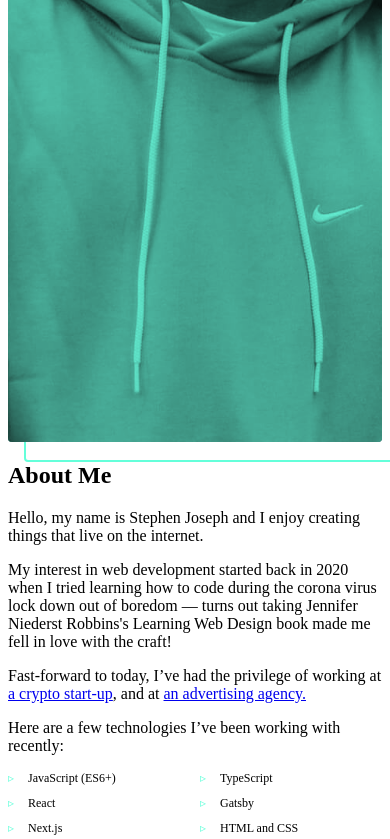
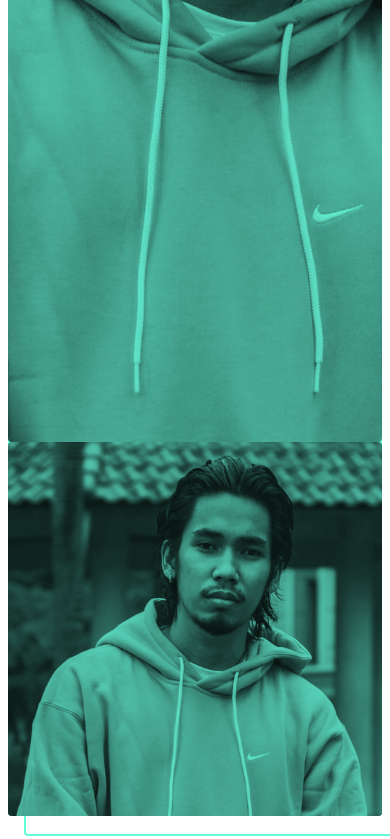
Before and after one commit to stephmunez/portfolio-website-v2, a Next.js app: page / in a window 390 px wide. Shown: the part 1156-1995 px from the top of the page. Built offline with nearby package versions, Linux system fonts and the light colour scheme.

Commit message:
feat: animations

```diff
--- a/components/About/About.js
+++ b/components/About/About.js
@@ -3,6 +3,7 @@ import Image from 'next/image';
 import Link from 'next/link';
 import styles from './About.module.scss';
 import { v4 as uuidv4 } from 'uuid';
+import { motion } from 'framer-motion';
 
 const skills = [
   'JavaScript (ES6+)',
@@ -17,10 +18,16 @@ const About = () => {
   return (
     <section
       id='about'
-      className='mb-16 flex w-[82.93%] flex-col md:mb-32 md:w-[89.71%]'
+      className='mb-16 flex w-[82.93%] flex-col md:mb-32 md:w-[89.71%] xl:mb-40 xl:w-[77.08%]'
     >
-      <div className='flex w-full flex-col gap-12 md:flex-row md:items-center md:gap-[4.313rem]'>
-        <div className={styles.wrapper}>
+      <div className='flex w-full flex-col gap-12 md:flex-row md:items-center md:gap-[4.313rem] xl:gap-[7.813rem]'>
+        <motion.div
+          className={styles.wrapper}
+          initial={{ opacity: 0, translateX: -50 }}
+          whileInView={{ opacity: 1, translateX: 0 }}
+          transition={{ duration: 0.5, ease: 'easeIn' }}
+          viewport={{ once: true }}
+        >
           <div className='md:hidden'>
             <Image
               className={styles.img}
@@ -33,7 +40,7 @@ const About = () => {
               objectPosition='center top'
             />
           </div>
-          <div className='hidden md:block'>
+          <div className='hidden md:block xl:hidden'>
             <Image
               className={styles.img}
               src='/images/homepage/image-homepage-profile@2x.jpg'
@@ -45,9 +52,27 @@ const About = () => {
               objectPosition='center top'
             />
           </div>
-        </div>
+          <div className='hidden xl:block'>
+            <Image
+              className={styles.img}
+              src='/images/homepage/image-homepage-profile@2x.jpg'
+              alt='Stephen Joseph'
+              width='100%'
+              height='100%'
+              layout='responsive'
+              objectFit='cover'
+              objectPosition='center top'
+            />
+          </div>
+        </motion.div>
 
-        <div className='flex w-full flex-col gap-6 border-y border-solid border-aquamarine py-12 md:w-[49.20%] md:py-14'>
+        <motion.div
+          className='flex w-full flex-col gap-6 border-y border-solid border-aquamarine py-12 md:w-[49.20%] md:py-14 xl:w-[34.48%]'
+          initial={{ opacity: 0, translateX: 50 }}
+          whileInView={{ opacity: 1, translateX: 0 }}
+          transition={{ duration: 0.5, ease: 'easeIn' }}
+          viewport={{ once: true }}
+        >
           <h2 className='font-h2 text-aquamarine'>About Me</h2>
           <div className='flex flex-col gap-4'>
             <p className='font-body-1 text-light-slate'>
@@ -76,7 +101,7 @@ const About = () => {
                 href='https://www.codeandtheory.com/'
               >
                 <a className='text-aquamarine hover:underline active:underline'>
-                  an advertising agency.
+                  a creative digital agency.
                 </a>
               </Link>
             </p>
@@ -100,7 +125,7 @@ const About = () => {
           <Link href='/portfolio'>
             <a className='btn mt-4'>Go to portfolio</a>
           </Link>
-        </div>
+        </motion.div>
       </div>
     </section>
   );
--- a/components/About/About.module.scss
+++ b/components/About/About.module.scss
@@ -92,3 +92,9 @@
     width: 40.78%;
   }
 }
+
+@media (min-width: 1280px) {
+  .wrapper {
+    width: 53.2%;
+  }
+}
--- a/components/CallToAction/CallToAction.js
+++ b/components/CallToAction/CallToAction.js
@@ -1,8 +1,15 @@
 import Link from 'next/link';
+import { motion } from 'framer-motion';
 
 const CallToAction = () => {
   return (
-    <section className='mb-20 flex w-[82.93%] flex-col md:mb-24 md:w-[89.71%]'>
+    <motion.section
+      className='mb-20 flex w-[82.93%] flex-col md:mb-24 md:w-[89.71%] xl:w-[77.08%]'
+      initial={{ opacity: 0, translateY: 50 }}
+      whileInView={{ opacity: 1, translateY: 0 }}
+      transition={{ duration: 0.5, ease: 'easeIn' }}
+      viewport={{ once: true }}
+    >
       <div className='flex w-full flex-col items-center gap-10 md:flex-row md:items-center md:justify-between md:gap-8'>
         <h2 className='font-h2 w-full text-center text-[3rem] leading-[2.5rem] tracking-[-0.36px] md:min-w-[350px] md:text-left md:text-[2.5rem]'>
           Interested in doing a project together?
@@ -12,7 +19,7 @@ const CallToAction = () => {
           <a className='btn md:min-w-[10.1rem]'>Contact Me</a>
         </Link>
       </div>
-    </section>
+    </motion.section>
   );
 };
 
--- a/components/Footer/Footer.js
+++ b/components/Footer/Footer.js
@@ -6,8 +6,8 @@ import Twitter from '../icons/Twitter';
 
 const Footer = () => {
   return (
-    <footer className='flex w-full flex-col items-center bg-light-navy py-14 md:py-6'>
-      <div className='flex w-[89.71%] flex-col items-center gap-8 md:flex-row md:justify-between'>
+    <footer className='flex w-full flex-col items-center bg-light-navy py-14 md:py-6 xl:py-8'>
+      <div className='flex flex-col items-center gap-8 md:w-[89.71%] md:flex-row md:justify-between xl:w-[77.08%]'>
         <div className='flex flex-col items-center gap-10 md:flex-row md:gap-12'>
           <Link href='/'>
             <a className='group'>
@@ -15,7 +15,7 @@ const Footer = () => {
             </a>
           </Link>
 
-          <ul className='flex flex-col items-center gap-4 text-center uppercase md:flex-row'>
+          <ul className='flex flex-col items-center gap-4 text-center uppercase md:flex-row xl:gap-8'>
             <li className='flex items-center'>
               <Link href='/'>
                 <a className='font-nav'>Home</a>
--- a/components/Header/Header.js
+++ b/components/Header/Header.js
@@ -15,20 +15,20 @@ const Header = () => {
   return (
     <>
       <header
-        className={`sticky top-0 z-50 mb-10 flex w-full flex-col items-center bg-navy py-2 shadow-[0_10px_30px_-10px_rgba(2,12,27,0.7)] transition-all duration-500 md:mb-16 md:py-6 ${
+        className={`sticky top-0 z-50 mb-10 flex w-full flex-col items-center bg-navy py-2 shadow-[0_10px_30px_-10px_rgba(2,12,27,0.7)] transition-all duration-500 md:mb-16 md:py-6 xl:mb-20 xl:py-8 ${
           scrollDirection === 'down'
             ? 'pointer-events-none invisible translate-y-[-100%] opacity-0'
             : 'pointer-events-auto visible opacity-100'
         }`}
       >
-        <nav className='relative flex w-[82.93%] items-center justify-between md:w-[89.71%]'>
+        <nav className='relative flex w-[82.93%] items-center justify-between md:w-[89.71%] xl:w-[77.08%]'>
           <Link href='/'>
             <a className='group'>
               <Logo />
             </a>
           </Link>
           <div className='hidden md:flex'>
-            <ul className='flex items-center gap-6 text-center uppercase'>
+            <ul className='flex items-center gap-6 gap-8 text-center uppercase'>
               <li className='flex items-center'>
                 <Link href='/'>
                   <a className='font-nav'>Home</a>
--- a/components/Hero/Hero.js
+++ b/components/Hero/Hero.js
@@ -1,23 +1,51 @@
+import { motion } from 'framer-motion';
+import ScrollIntoView from 'react-scroll-into-view';
+
 const Hero = () => {
   return (
-    <section className='mb-24 flex w-[82.93%] flex-col md:mb-32 md:w-[89.71%]'>
-      <div className='ml-[0.125rem] mb-4'>
+    <section className='mb-24 flex w-[82.93%] flex-col md:mb-32 md:w-[89.71%] xl:mb-40 xl:w-[77.08%]'>
+      <motion.div
+        className='ml-[0.125rem] mb-4'
+        initial={{ opacity: 0, translateY: 50 }}
+        animate={{ opacity: 1, translateY: 0 }}
+        transition={{ duration: 0.5, ease: 'easeIn' }}
+      >
         <h1 className='font-h1 text-aquamarine'>Hi, my name is</h1>
-      </div>
-      <div>
+      </motion.div>
+      <motion.div
+        initial={{ opacity: 0, translateY: 50 }}
+        animate={{ opacity: 1, translateY: 0 }}
+        transition={{ duration: 0.5, ease: 'easeIn', delay: 0.2 }}
+      >
         <h2 className='font-h2 text-light-slate'>Stephen Joseph.</h2>
-      </div>
-      <div className='mb-2'>
+      </motion.div>
+      <motion.div
+        className='mb-2'
+        initial={{ opacity: 0, translateY: 50 }}
+        animate={{ opacity: 1, translateY: 0 }}
+        transition={{ duration: 0.5, ease: 'easeIn', delay: 0.4 }}
+      >
         <h3 className='font-h2 text-slate'>I build things for the web.</h3>
-      </div>
-      <div className='mb-8'>
+      </motion.div>
+      <motion.div
+        className='mb-8'
+        initial={{ opacity: 0, translateY: 50 }}
+        animate={{ opacity: 1, translateY: 0 }}
+        transition={{ duration: 0.5, ease: 'easeIn', delay: 0.6 }}
+      >
         <p className='max-w-[33.75rem] text-slate/80'>
           I&apos;m a frontend developer who loves building engaging digital
           experiences. I focus on writing accessible HTML, using modern CSS
           practices and writing clean JavaScript.
         </p>
-      </div>
-      <button className='btn-hero'>
+      </motion.div>
+      <ScrollIntoView selector='#about' scrollOptions={{ behavior: 'smooth' }}>
+        <motion.button
+          className='btn-hero'
+          initial={{ opacity: 0, translateY: 50 }}
+          animate={{ opacity: 1, translateY: 0 }}
+          transition={{ duration: 0.5, ease: 'easeIn', delay: 0.8 }}
+        >
           <div className='flex h-12 w-12 items-center justify-center bg-transparent'>
             <svg xmlns='http://www.w3.org/2000/svg' width='16' height='14'>
               <g
@@ -35,7 +63,8 @@ const Hero = () => {
           <p className='font-body-1 w-[9.5rem] text-center uppercase tracking-[2px] text-aquamarine'>
             About Me
           </p>
-      </button>
+        </motion.button>
+      </ScrollIntoView>
     </section>
   );
 };
--- a/package.json
+++ b/package.json
@@ -10,10 +10,12 @@
   },
   "dependencies": {
     "contentful": "^9.2.7",
+    "framer-motion": "^7.6.2",
     "hamburger-react": "^2.5.0",
     "next": "12.3.1",
     "react": "18.2.0",
     "react-dom": "18.2.0",
+    "react-scroll-into-view": "^1.12.0",
     "uuid": "^9.0.0"
   },
   "devDependencies": {
--- a/pages/portfolio.js
+++ b/pages/portfolio.js
@@ -33,7 +33,7 @@ const Portfolio = ({ projects }) => {
       <Layout>
         <main className='flex w-full flex-col items-center'>
           <h1 className='invisible absolute'>Portfolio</h1>
-          <div className='mb-20 flex w-[82.93%] flex-col items-center gap-[4.5rem] md:mb-32 md:w-[89.71%] md:gap-24'>
+          <div className='mb-20 flex w-[82.93%] flex-col items-center gap-[4.5rem] md:mb-32 md:w-[89.71%] md:gap-24 xl:mb-40 xl:w-[77.08%] xl:gap-32'>
             {projects.map((project, index) => (
               <ProjectCard
                 key={project.sys.id}
--- a/styles/styles.scss
+++ b/styles/styles.scss
@@ -10,7 +10,7 @@
   }
 
   .font-h2 {
-    @apply font-['Calibre'] text-[2.5rem] font-semibold leading-[2.625rem] tracking-[-0.36px] md:text-[3.5rem] md:leading-[1.1];
+    @apply font-['Calibre'] text-[2.5rem] font-semibold leading-[2.625rem] tracking-[-0.36px] md:text-[3.5rem] md:leading-[1.1] lg:text-[4.5rem] xl:text-[5rem];
   }
 
   .font-h3 {
```
Also changed, not shown: components/ProjectCard/ProjectCard.js (+10 -5 lines), 1 other file (tests, documents, lock files or other folders). Lines whose indentation alone changed are shown as unchanged.
